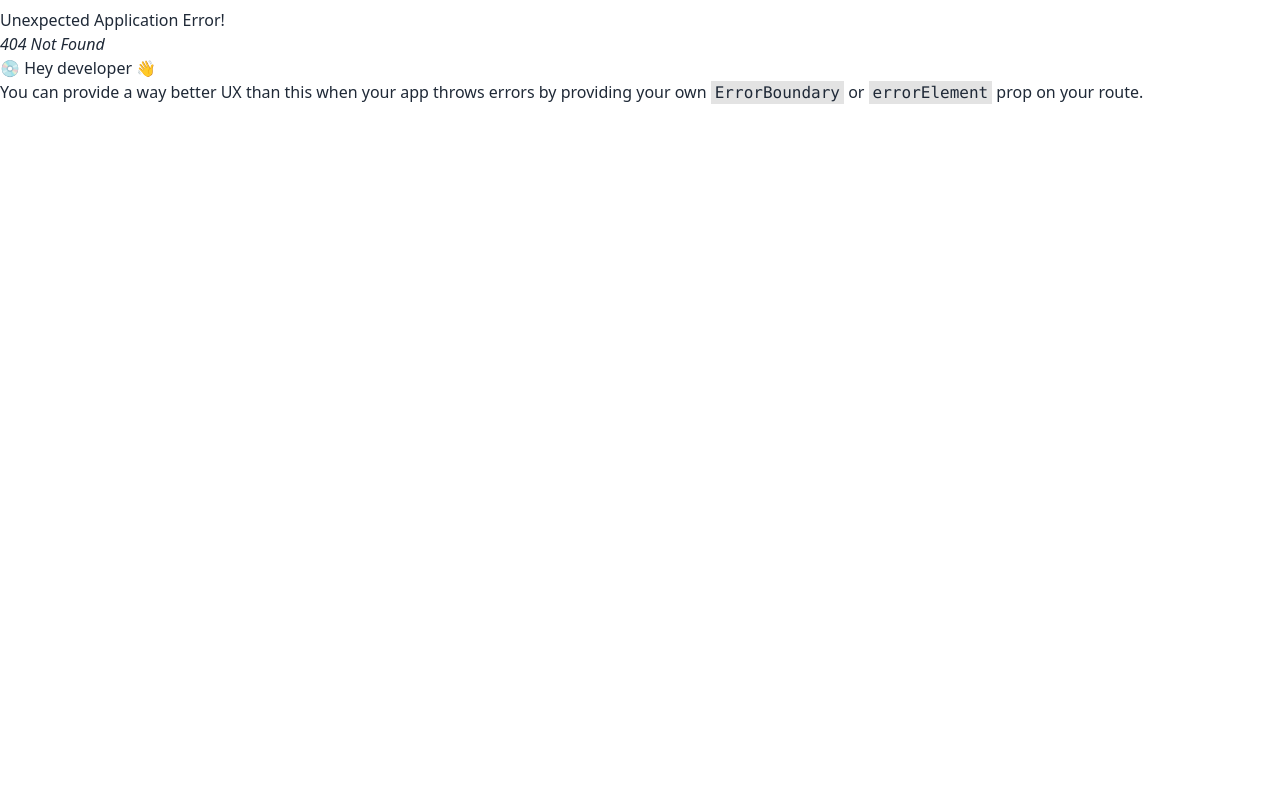
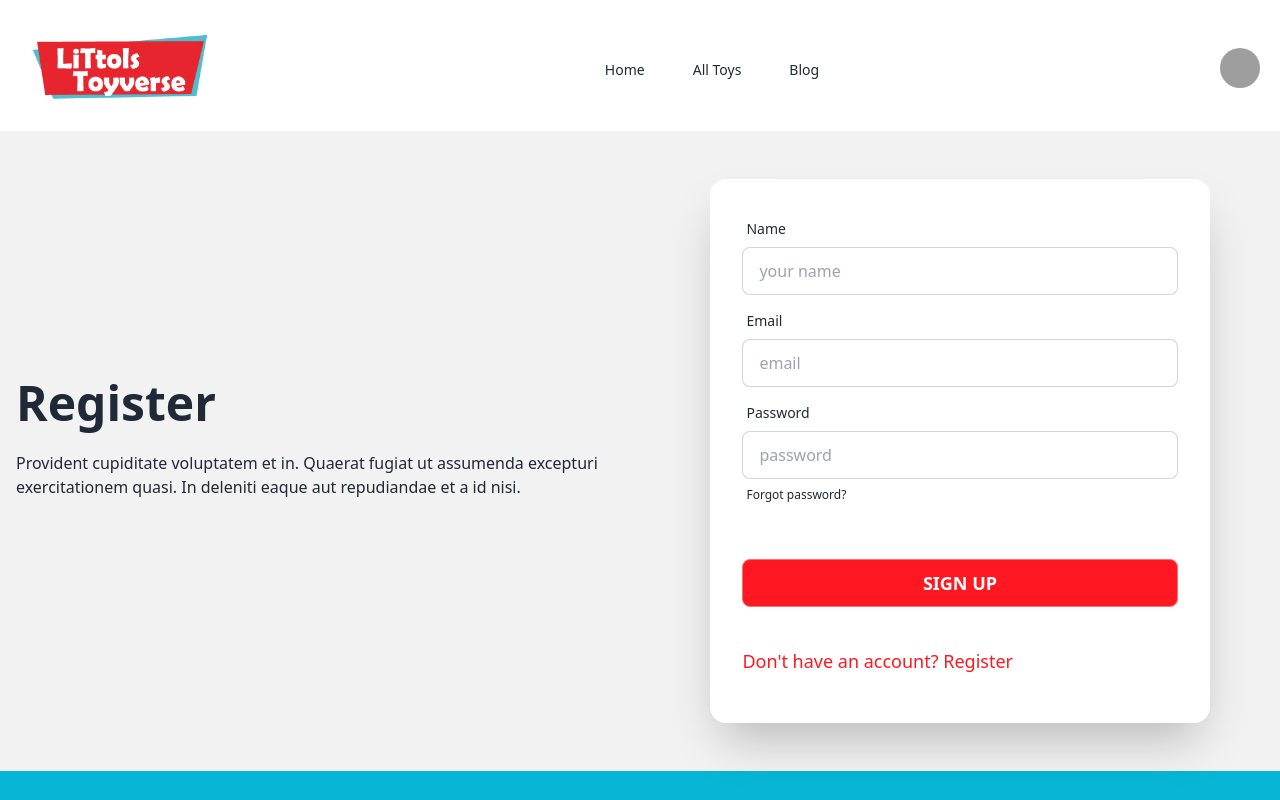
Before and after one commit to snigbar/toy-market, a React (Vite) app: page /signup in a window 1280 px wide. Before the commit this address had no page. Shown: the top 800 px of the page. Built offline with nearby package versions, Linux system fonts and the light colour scheme; grey boxes are pictures that could not be loaded.

Commit message:
register page added

```diff
--- /dev/null
+++ b/src/Pages/Signup/Signup.jsx
@@ -0,0 +1,70 @@
+import React from 'react'
+import { Link } from 'react-router-dom';
+
+const Signup = () => {
+
+    const handleSignUp = (e) =>{
+        e.preventDefault();
+
+        const form = e.target;
+        const name = form.name.value;
+        const email = form.email.value;
+        const password = form.password.value;
+
+        console.log(name,email,password)
+
+
+    }
+
+
+
+  return (
+    <div className="hero min-h-[80vh] bg-base-200">
+  <div className="hero-content flex-col lg:flex-row">
+
+    <div className="text-center lg:text-left w-full md:w-1/2">
+      <h1 className="text-5xl font-bold">Register</h1>
+      <p className="py-6">Provident cupiditate voluptatem et in. Quaerat fugiat ut assumenda excepturi exercitationem quasi. In deleniti eaque aut repudiandae et a id nisi.</p>
+    </div>
+
+    <form onSubmit={handleSignUp} className='w-4/5 mx-auto lg:w-2/5'>
+    <div className="card flex-shrink-0 w-full shadow-2xl bg-base-100">
+      <div className="card-body">
+        <div className="form-control">
+          <label className="label">
+            <span className="label-text">Name</span>
+          </label>
+          <input type="text" placeholder="your name" name="name" className="input input-bordered" required />
+        </div>
+        <div className="form-control">
+          <label className="label">
+            <span className="label-text">Email</span>
+          </label>
+          <input type="email" placeholder="email" name="email" className="input input-bordered" required />
+        </div>
+        <div className="form-control">
+          <label className="label">
+            <span className="label-text">Password</span>
+          </label>
+          <input type="password" placeholder="password" name="password" className="input input-bordered" required/>
+          <label className="label">
+            <a href="#" className="label-text-alt link link-hover">Forgot password?</a>
+          </label>
+        </div>
+        <div className="form-control mt-6">
+        <button className="btn btn-error text-white bg-[#FF1821] hover:bg-[#db141a] text-lg my-4" type='submit'>Sign Up</button>
+        </div>
+        <div className="form-control">
+        <Link to='/login' className="text-[#FF1821] hover:text-[#FF1821] text-lg my-4" type='submit'>Don't have an account? Register</Link>
+        </div>
+      </div>
+    </div>
+    </form>
+
+
+  </div>
+</div>
+  )
+}
+
+export default Signup
```
Also changed, not shown: src/Routes/Router.jsx (+8 -0 lines).
